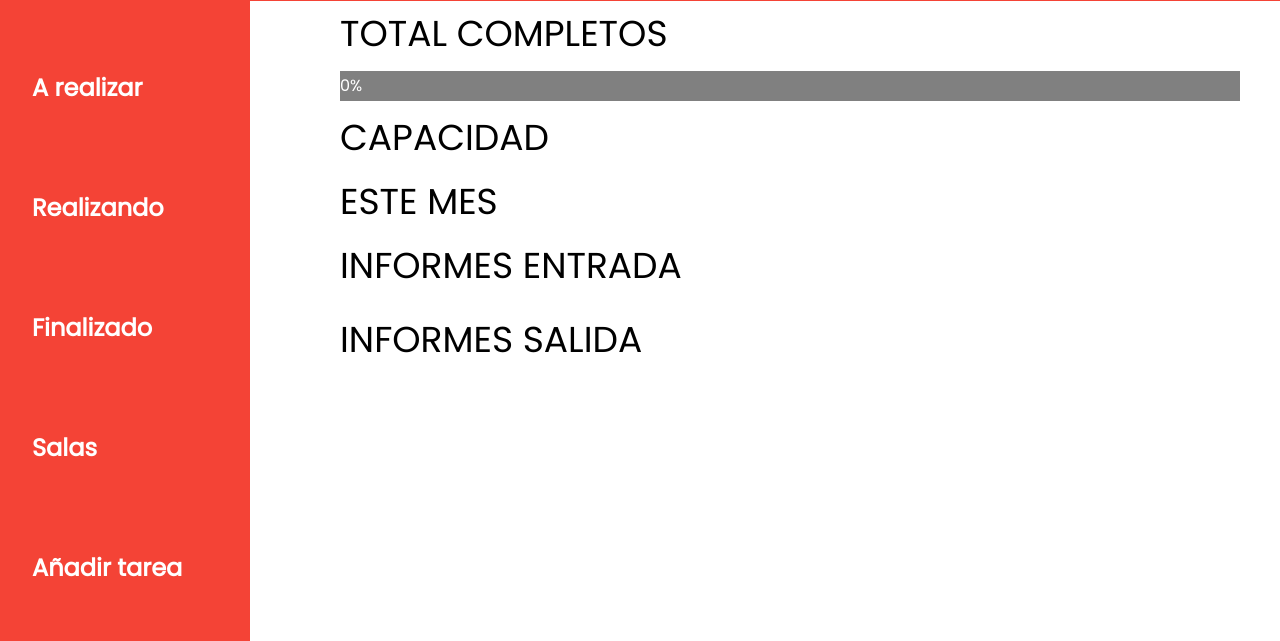
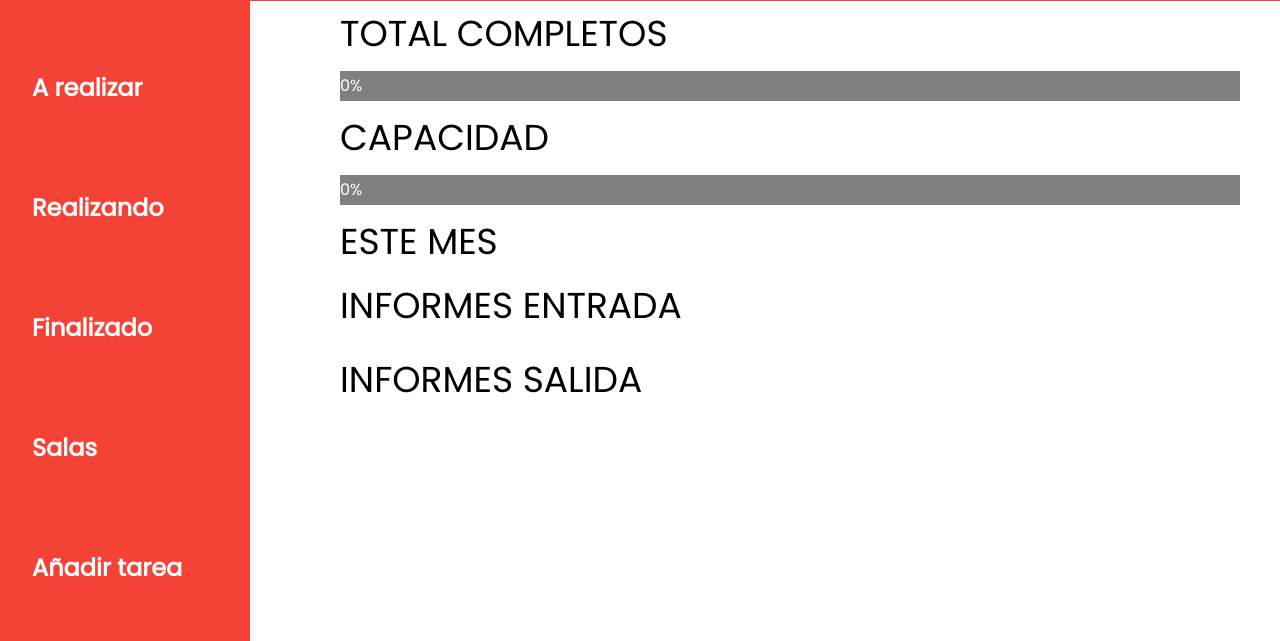
Before and after one commit to grup3software/JointProject, a Django app: page /storageandgo/informes/ in a window 1280 px wide. Shown: the part 159-800 px from the top of the page. Run offline with Django 3.2, Linux system fonts and the light colour scheme; data that the repository does not hold is empty; some libraries are stand-ins or nearby versions.

Commit message:
ceo new bar capacity used

```diff
--- a/StorageAndGo/static/style/base.css
+++ b/StorageAndGo/static/style/base.css
@@ -1,9 +1,9 @@
-#myProgress {
+.myProgress {
   width: 100%;
   background-color: grey;
 }
 
-#myBar {
+.myBar {
   width: 0%;
   height: 30px;
   background-color: #4CAF50;
--- a/StorageAndGo/templates/ceo/document_sla.html
+++ b/StorageAndGo/templates/ceo/document_sla.html
@@ -1,12 +1,15 @@
 {% extends "Gestor_Sala/gestor-sala-home.html" %}
 {% block content %}
     <h1>TOTAL COMPLETOS</h1>
-    <div id="myProgress">
-        <div id="myBar">0%</div>
+    <div class="myProgress" id="completosProgress">
+        <div class="myBar" id="completosBar">0%</div>
     </div>
     <h1></h1>
 
     <h1>CAPACIDAD</h1>
+    <div class="myProgress" id="capacidadProgress">
+        <div class="myBar" id="capacidadBar">0%</div>
+    </div>
 
     <h1>ESTE MES</h1>
 
@@ -50,8 +53,8 @@
     {% endif %}
 </table>
 <script>
-function move(num) {
-  var elem = document.getElementById("myBar");
+function move(num, tag) {
+  var elem = document.getElementById(tag);
   var width = 0;
   var id = setInterval(function() {frame(num);}, 10);
   function frame(num) {
@@ -71,7 +74,23 @@ $.ajax({
         success: function (data) {
             if (data != '-1') {
                 {#document.getElementById("myBar").innerHTML = "SUCCESS";#}
-                move(data)
+                move(data, "completosBar")
+            } else {
+                document.getElementById("myBar").innerHTML = "ERROR2";
+            }
+        },
+        failure: function (data) {
+            document.getElementById("myBar").innerHTML = "ERROR1";
+        }
+    });
+
+$.ajax({
+        url: '/storageandgo/capacitat/',
+        type: 'get',
+        success: function (data) {
+            if (data != '-1') {
+                {#document.getElementById("myBar").innerHTML = "SUCCESS";#}
+                move(data, "capacidadBar")
             } else {
                 document.getElementById("myBar").innerHTML = "ERROR2";
             }
--- a/StorageAndGo/urls.py
+++ b/StorageAndGo/urls.py
@@ -87,4 +87,5 @@ urlpatterns = [
     #CEO
     path(r'informes/', InformeSla.as_view(), name="informe"),
     path('complets_sla/', complets_sla, name="complets_sla"),
+    path('capacitat/', capacitat, name="capacitat"),
 ]
--- a/StorageAndGo/views.py
+++ b/StorageAndGo/views.py
@@ -514,6 +514,17 @@
     return HttpResponse(correct/total*100)
 
 
+def capacitat(request):
+    rooms = Room.objects.all()
+    used = 0
+    total = 0
+    for room in rooms:
+        total += room.capacity
+        used += room.contenidorsInside
+
+    # return HttpResponse(50/100*100)
+    return HttpResponse(used/total*100)
+
 def sala_detail(request, pk):
     datos = get_object_or_404(Room, pk=pk)
 
```
